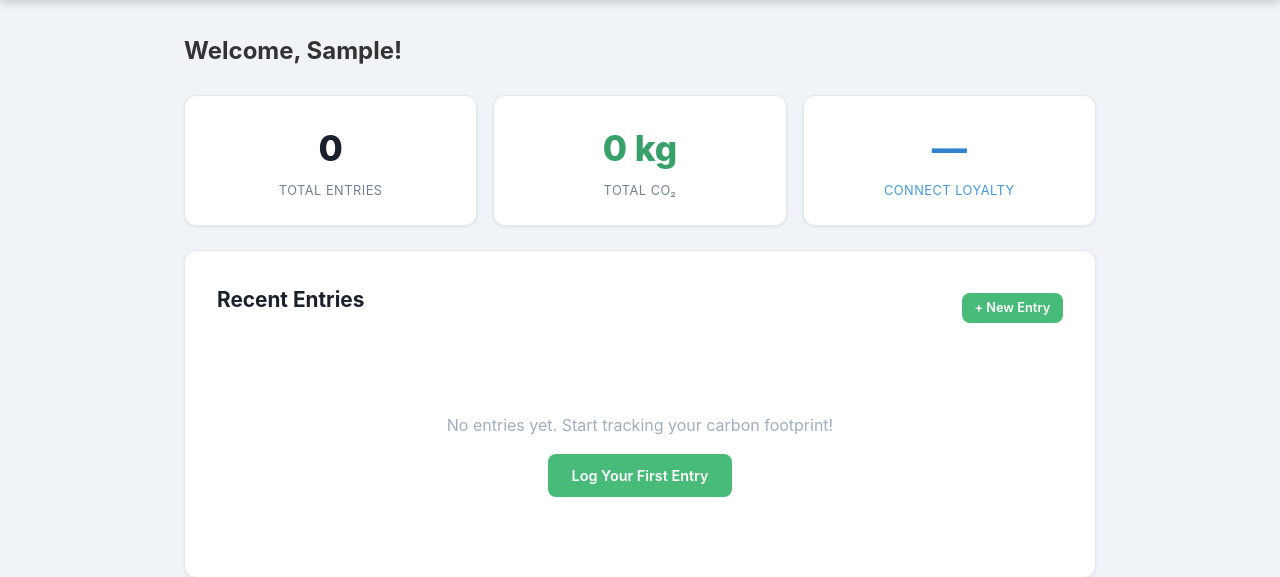
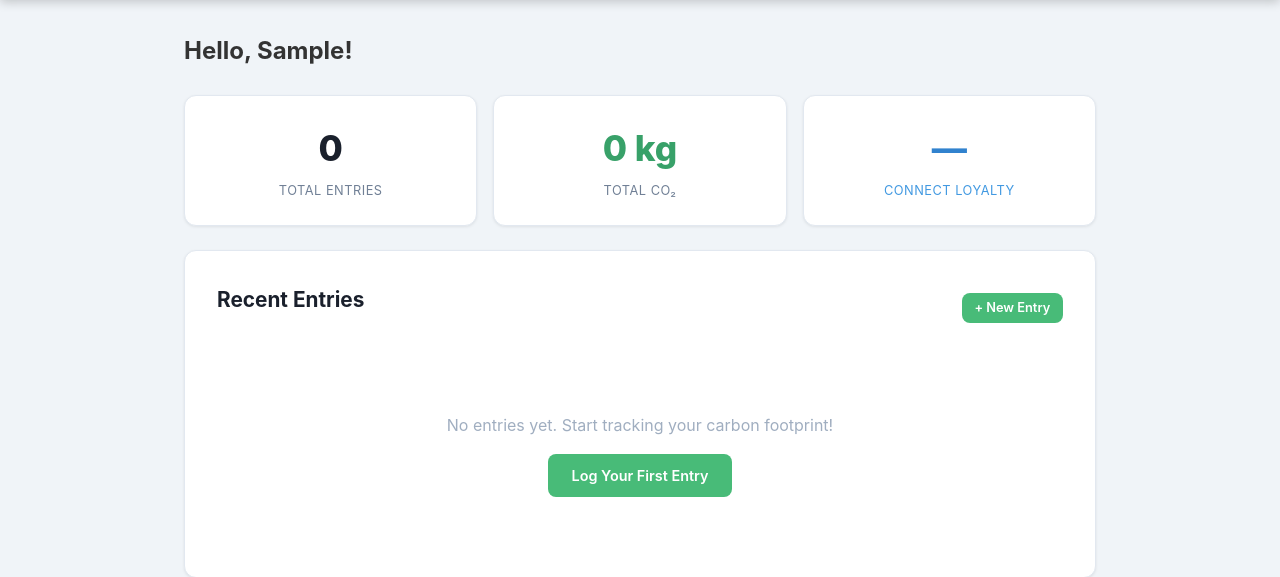
Before and after one commit to Prayas-sharmaa/carbon-cloud, a Django app: page / in a window 1280 px wide. Shown: the part 61-638 px from the top of the page. Run offline with Django 5.2, Linux system fonts and the light colour scheme; the visitor is signed in with stand-in values (Sample User, id 1); data that the repository does not hold is empty.

```diff
--- a/carbon/templates/carbon/home.html
+++ b/carbon/templates/carbon/home.html
@@ -1,7 +1,7 @@
 {% extends "carbon/base.html" %}
 {% block title %}Dashboard - CarbonCloud{% endblock %}
 {% block content %}
-<h2 style="margin-bottom: 1.5rem; font-size: 1.5rem;">Welcome, {{ user.first_name|default:user.username }}! </h2>
+<h2 style="margin-bottom: 1.5rem; font-size: 1.5rem;">Hello, {{ user.first_name|default:user.username }}! </h2>
 
 <div class="stats">
     <div class="stat-card">
```
